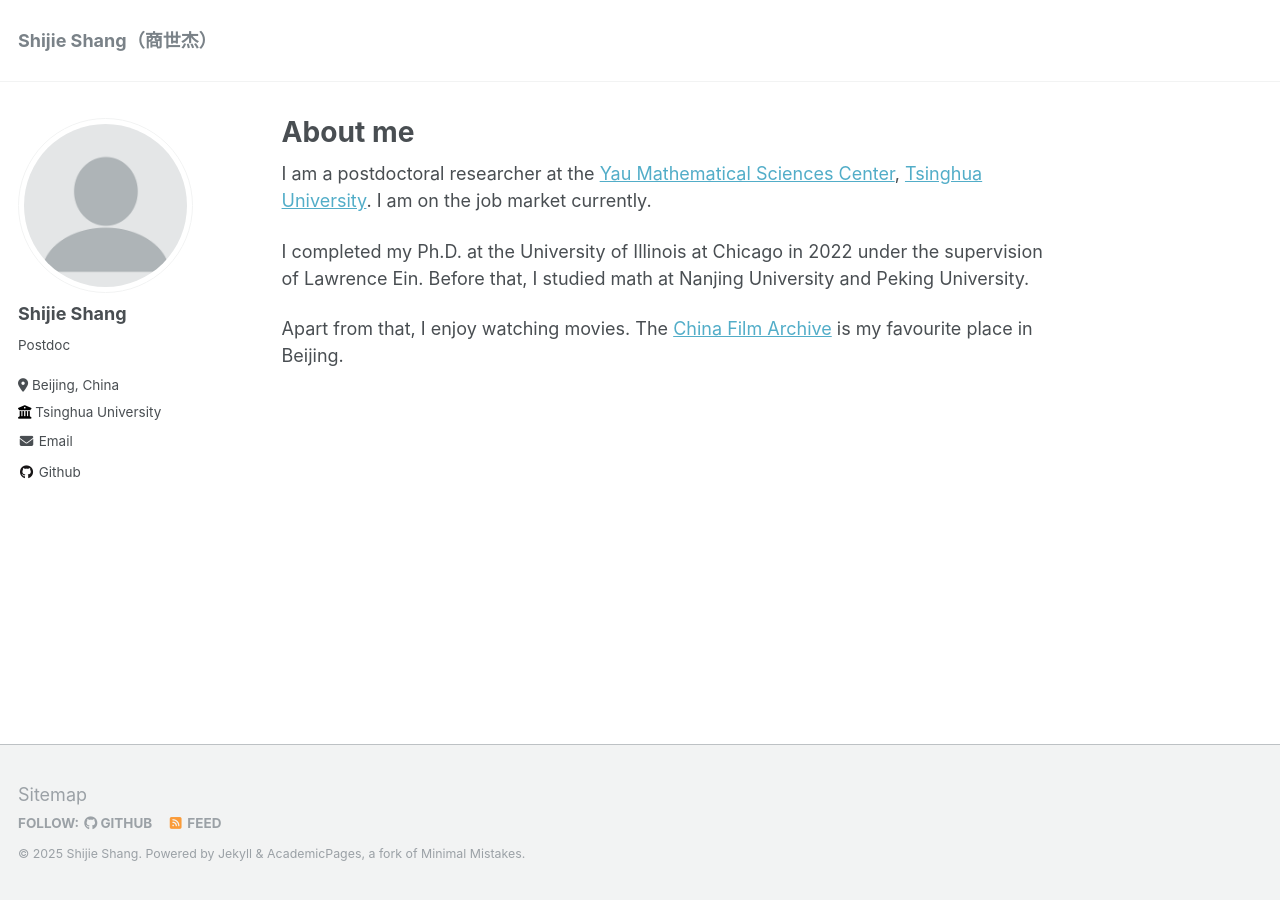
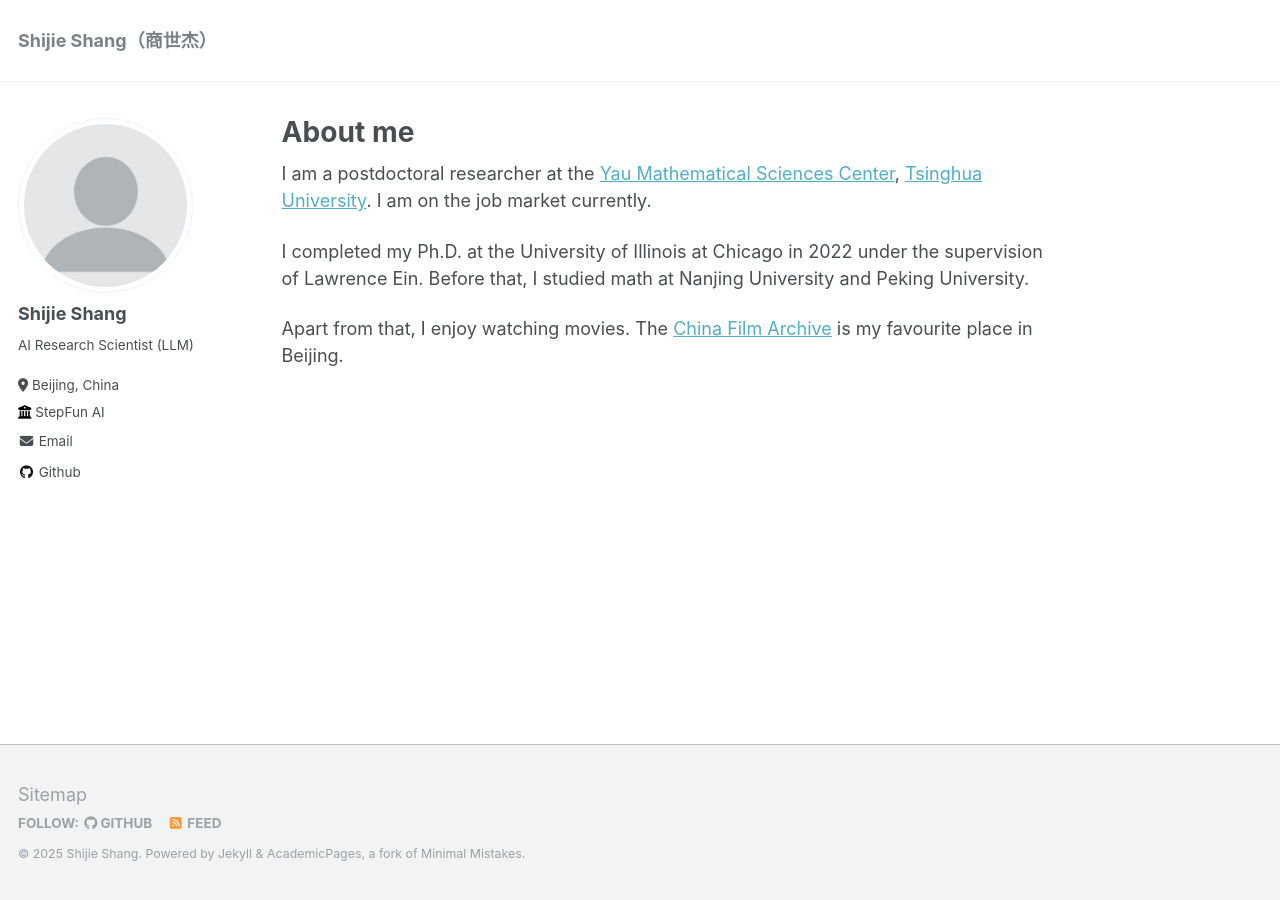
Before and after one commit to shshjie/shshjie.github.io, a Jekyll site: the page built from _pages/about.md, in a window 1280 px wide. Built offline with Jekyll 4.4.1, drawn with Linux system fonts in a browser that asks for light colours.

Commit message:
Update _config.yml

```diff
--- a/_config.yml
+++ b/_config.yml
@@ -23,11 +23,11 @@ author:
   avatar           : "profile.png"
   name             : "Shijie Shang"
   pronouns         : # example: "she/her"
-  bio              : "Postdoc"
+  bio              : "AI Research Scientist (LLM)"
   location         : "Beijing, China"
-  employer         : "Tsinghua University"
+  employer         : "StepFun AI"
   uri              : # URL
-  email            : "sjshang@mail.tsinghua.edu.cn"
+  email            : "sjshangmath@gmail.com"
 
   # Academic websites
   arxiv            : # URL - Update with the correct link to your profile
```
